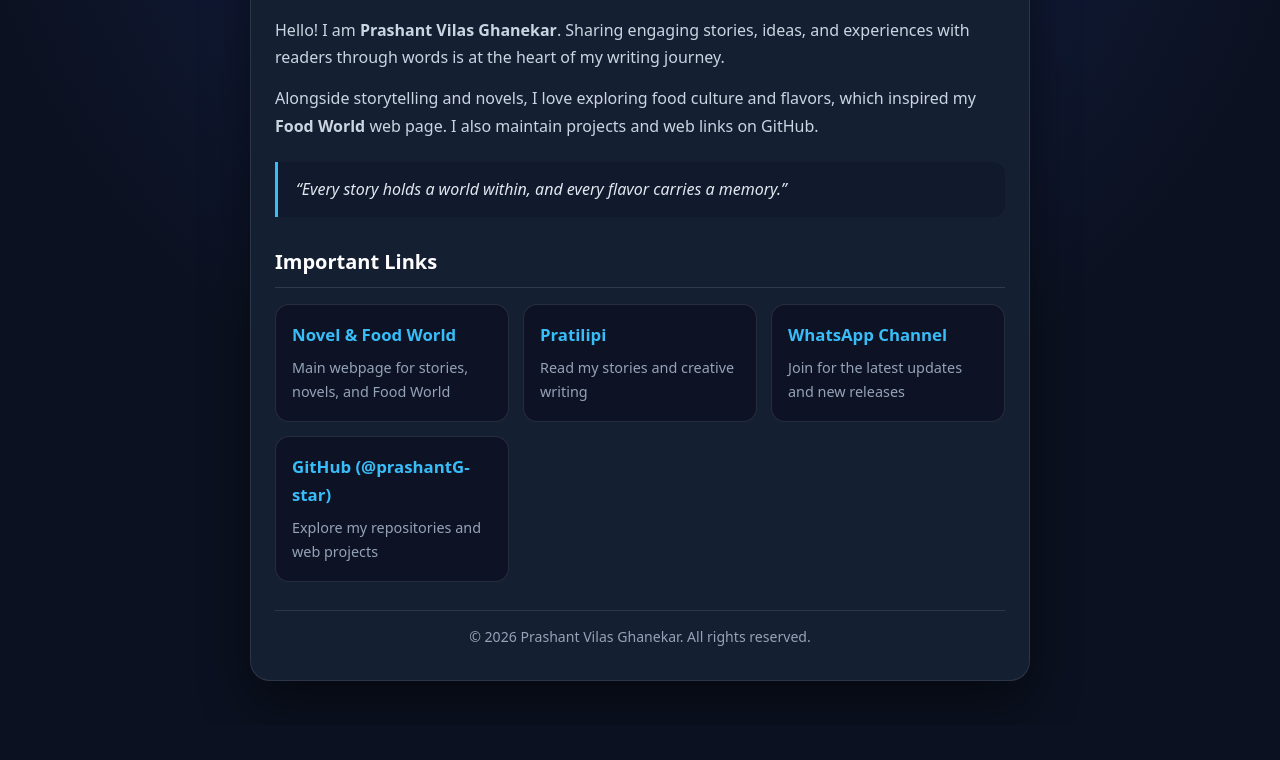
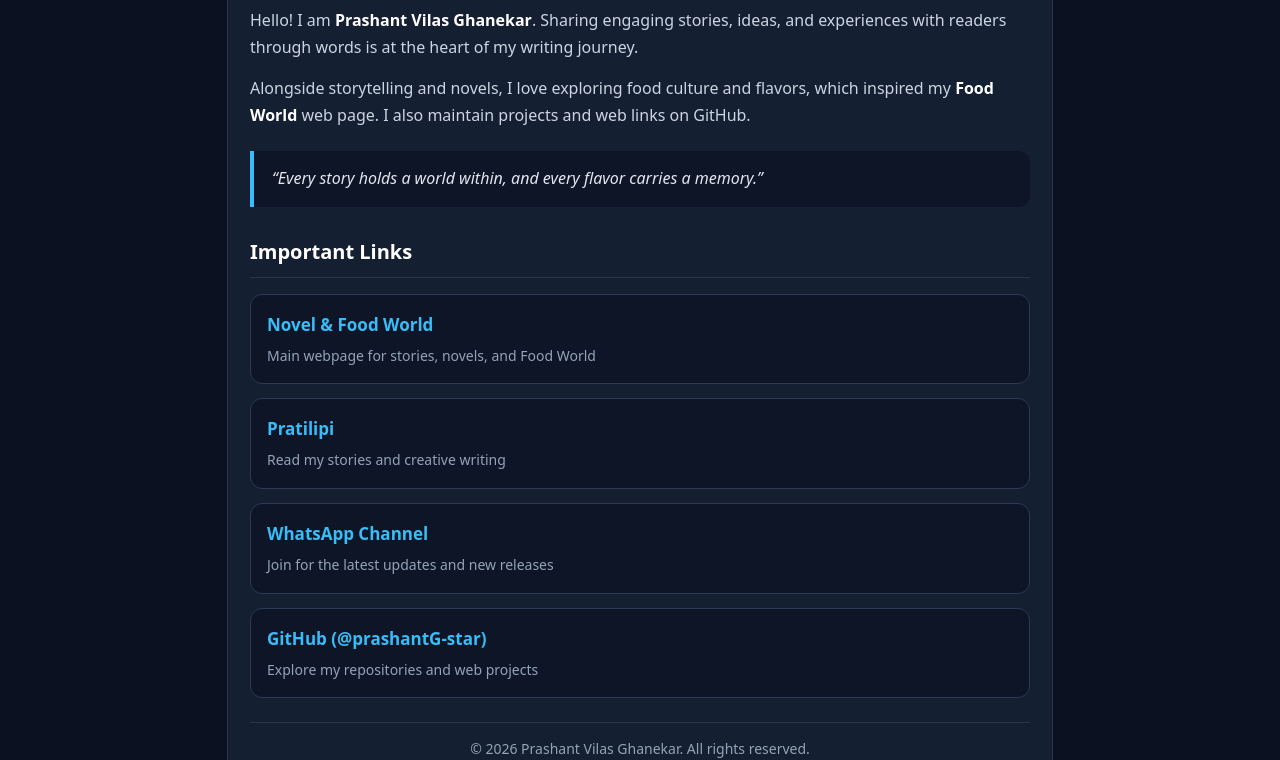
Before and after one commit to prashantG-star/prashantG-star.github.io, a plain HTML site: page index.html in a window 1280 px wide. Shown: the part 220-980 px from the top of the page. Before the commit the page ends 945 px from the top, so only its background shows below. Drawn offline with Linux system fonts and the light colour scheme.

Commit message:
Refactor index.html for improved structure and styles
Removed unused SEO meta tags and cleaned up styles. Updated footer and main content structure for better readability.

```diff
--- a/index.html
+++ b/index.html
@@ -3,14 +3,11 @@
 <head>
   <meta charset="UTF-8" />
   <meta name="viewport" content="width=device-width, initial-scale=1.0" />
-
-  <!-- SEO Meta Tags -->
   <title>Prashant Vilas Ghanekar | Author &amp; Food World Creator</title>
   <meta name="description" content="Official portfolio of Prashant Vilas Ghanekar — Author, stories and novels, Food World, GitHub projects, Pratilipi, and WhatsApp Channel." />
   <meta name="keywords" content="Prashant Vilas Ghanekar, Prashant Ghanekar, Author, Writer, Novel, Pratilipi, Food World, Novel Food World, GitHub" />
   <meta name="author" content="Prashant Vilas Ghanekar" />
 
-  <!-- Structured Data (Schema.org) for Google Search -->
   <script type="application/ld+json">
   {
     "@context": "https://schema.org",
@@ -29,173 +26,87 @@
   </script>
 
   <style>
-    * {
-      box-sizing: border-box;
+    body {
       margin: 0;
-      padding: 0;
-    }
-
-    body {
+      padding: 20px;
       font-family: system-ui, -apple-system, BlinkMacSystemFont, "Segoe UI", Roboto, sans-serif;
       background-color: #0b1120;
-      background-image: radial-gradient(circle at top, #172554 0%, #0b1120 60%);
       color: #f8fafc;
       line-height: 1.7;
-      padding: 20px;
-      min-height: 100vh;
     }
-
-    .container {
+    .wrap {
       max-width: 780px;
-      margin: 24px auto;
+      margin: 20px auto;
       background-color: #151f32;
-      border: 1px solid rgba(255, 255, 255, 0.1);
-      border-radius: 20px;
-      padding: 32px 24px;
-      box-shadow: 0 24px 50px rgba(0, 0, 0, 0.45);
+      border: 1px solid #28354f;
+      border-radius: 18px;
+      padding: 28px 22px;
     }
-
-    .badge {
-      display: inline-block;
-      background-color: rgba(56, 189, 248, 0.15);
-      color: #38bdf8;
-      font-size: 0.85rem;
-      font-weight: 600;
-      padding: 6px 14px;
-      border-radius: 999px;
-      margin-bottom: 14px;
-    }
-
-    h1 {
-      font-size: 2rem;
-      color: #ffffff;
-      margin-bottom: 8px;
-    }
-
-    .subtitle {
-      font-size: 1.05rem;
-      color: #38bdf8;
-      font-weight: 600;
-      margin-bottom: 20px;
-    }
-
-    .about-box p {
-      color: #cbd5e1;
-      font-size: 1rem;
-      margin-bottom: 14px;
-    }
-
-    .quote {
-      border-left: 3px solid #38bdf8;
-      background-color: rgba(15, 23, 42, 0.65);
-      padding: 14px 18px;
-      border-radius: 0 12px 12px 0;
-      color: #e2e8f0;
-      font-style: italic;
-      margin: 22px 0 28px;
-    }
-
-    h2 {
-      font-size: 1.25rem;
-      margin-bottom: 16px;
-      color: #ffffff;
-      border-bottom: 1px solid rgba(255, 255, 255, 0.12);
-      padding-bottom: 8px;
-    }
-
-    .links-grid {
-      display: grid;
-      grid-template-columns: repeat(auto-fit, minmax(220px, 1fr));
-      gap: 14px;
-      margin-bottom: 28px;
-    }
-
-    .link-card {
+    .card-link {
       display: block;
       text-decoration: none;
-      background-color: rgba(11, 17, 32, 0.75);
-      border: 1px solid rgba(255, 255, 255, 0.1);
-      border-radius: 14px;
+      background-color: #0d1526;
+      border: 1px solid #2b3a55;
+      border-radius: 12px;
       padding: 16px;
-      color: #f8fafc;
-      transition: transform 0.18s ease, border-color 0.18s ease, background-color 0.18s ease;
-    }
-
-    .link-card:hover {
-      transform: translateY(-3px);
-      border-color: #38bdf8;
-      background-color: #1c2942;
-    }
-
-    .link-title {
-      font-size: 1.05rem;
-      font-weight: 700;
-      color: #38bdf8;
-      margin-bottom: 6px;
-      text-decoration: none;
-    }
-
-    .link-desc {
-      font-size: 0.9rem;
-      color: #94a3b8;
-      text-decoration: none;
-    }
-
-    footer {
-      text-align: center;
-      color: #94a3b8;
-      font-size: 0.88rem;
-      padding-top: 14px;
-      border-top: 1px solid rgba(255, 255, 255, 0.1);
+      margin-bottom: 14px;
     }
   </style>
 </head>
-<body>
-  <main class="container">
-    <span class="badge">Official Portfolio</span>
-    <h1>Prashant Vilas Ghanekar</h1>
-    <div class="subtitle">Author • Story &amp; Novel Writer • Food World Creator</div>
+<body style="margin:0; padding:20px; font-family:system-ui,-apple-system,BlinkMacSystemFont,'Segoe UI',Roboto,sans-serif; background-color:#0b1120; color:#f8fafc; line-height:1.7;">
+  <div class="wrap" style="max-width:780px; margin:20px auto; background-color:#151f32; border:1px solid #28354f; border-radius:18px; padding:28px 22px;">
+    <div style="display:inline-block; background-color:#132b45; color:#38bdf8; font-size:13px; font-weight:600; padding:6px 14px; border-radius:999px; margin-bottom:14px;">
+      Official Portfolio
+    </div>
 
-    <section class="about-box">
-      <p>
-        Hello! I am <strong>Prashant Vilas Ghanekar</strong>. Sharing engaging stories, ideas, and experiences with readers through words is at the heart of my writing journey.
-      </p>
-      <p>
-        Alongside storytelling and novels, I love exploring food culture and flavors, which inspired my <strong>Food World</strong> web page. I also maintain projects and web links on GitHub.
-      </p>
-    </section>
+    <h1 style="margin:0 0 8px 0; font-size:32px; color:#ffffff;">
+      Prashant Vilas Ghanekar
+    </h1>
 
-    <blockquote class="quote">
+    <div style="font-size:16px; color:#38bdf8; font-weight:600; margin-bottom:20px;">
+      Author • Story &amp; Novel Writer • Food World Creator
+    </div>
+
+    <p style="margin:0 0 14px 0; color:#cbd5e1; font-size:16px;">
+      Hello! I am <strong style="color:#ffffff;">Prashant Vilas Ghanekar</strong>. Sharing engaging stories, ideas, and experiences with readers through words is at the heart of my writing journey.
+    </p>
+
+    <p style="margin:0 0 22px 0; color:#cbd5e1; font-size:16px;">
+      Alongside storytelling and novels, I love exploring food culture and flavors, which inspired my <strong style="color:#ffffff;">Food World</strong> web page. I also maintain projects and web links on GitHub.
+    </p>
+
+    <blockquote style="margin:0 0 28px 0; padding:14px 18px; border-left:4px solid #38bdf8; background-color:#0d1526; border-radius:0 12px 12px 0; color:#e2e8f0; font-style:italic;">
       “Every story holds a world within, and every flavor carries a memory.”
     </blockquote>
 
-    <h2>Important Links</h2>
-    <div class="links-grid">
-      <a class="link-card" href="https://sites.google.com/view/novelfoodworld/home" target="_blank" rel="noopener noreferrer">
-        <div class="link-title">Novel &amp; Food World</div>
-        <div class="link-desc">Main webpage for stories, novels, and Food World</div>
-      </a>
+    <h2 style="margin:0 0 16px 0; font-size:20px; color:#ffffff; border-bottom:1px solid #28354f; padding-bottom:8px;">
+      Important Links
+    </h2>
 
-      <a class="link-card" href="https://pratilipi.app.link/fim02jXPR7b" target="_blank" rel="noopener noreferrer">
-        <div class="link-title">Pratilipi</div>
-        <div class="link-desc">Read my stories and creative writing</div>
-      </a>
+    <a class="card-link" href="https://sites.google.com/view/novelfoodworld/home" target="_blank" rel="noopener noreferrer" style="display:block; text-decoration:none; background-color:#0d1526; border:1px solid #2b3a55; border-radius:12px; padding:16px; margin-bottom:14px;">
+      <div style="font-size:17px; font-weight:700; color:#38bdf8; margin-bottom:4px; text-decoration:none;">Novel &amp; Food World</div>
+      <div style="font-size:14px; color:#94a3b8; text-decoration:none;">Main webpage for stories, novels, and Food World</div>
+    </a>
 
-      <a class="link-card" href="https://whatsapp.com/channel/0029Vb9XgeKDjiOej44Jlq1l" target="_blank" rel="noopener noreferrer">
-        <div class="link-title">WhatsApp Channel</div>
-        <div class="link-desc">Join for the latest updates and new releases</div>
-      </a>
+    <a class="card-link" href="https://pratilipi.app.link/fim02jXPR7b" target="_blank" rel="noopener noreferrer" style="display:block; text-decoration:none; background-color:#0d1526; border:1px solid #2b3a55; border-radius:12px; padding:16px; margin-bottom:14px;">
+      <div style="font-size:17px; font-weight:700; color:#38bdf8; margin-bottom:4px; text-decoration:none;">Pratilipi</div>
+      <div style="font-size:14px; color:#94a3b8; text-decoration:none;">Read my stories and creative writing</div>
+    </a>
 
-      <a class="link-card" href="https://github.com/prashantG-star" target="_blank" rel="noopener noreferrer">
-        <div class="link-title">GitHub (@prashantG-star)</div>
-        <div class="link-desc">Explore my repositories and web projects</div>
-      </a>
-    </div>
+    <a class="card-link" href="https://whatsapp.com/channel/0029Vb9XgeKDjiOej44Jlq1l" target="_blank" rel="noopener noreferrer" style="display:block; text-decoration:none; background-color:#0d1526; border:1px solid #2b3a55; border-radius:12px; padding:16px; margin-bottom:14px;">
+      <div style="font-size:17px; font-weight:700; color:#38bdf8; margin-bottom:4px; text-decoration:none;">WhatsApp Channel</div>
+      <div style="font-size:14px; color:#94a3b8; text-decoration:none;">Join for the latest updates and new releases</div>
+    </a>
 
-    <footer>
-      &copy; <span id="year"></span> Prashant Vilas Ghanekar. All rights reserved.
+    <a class="card-link" href="https://github.com/prashantG-star" target="_blank" rel="noopener noreferrer" style="display:block; text-decoration:none; background-color:#0d1526; border:1px solid #2b3a55; border-radius:12px; padding:16px; margin-bottom:24px;">
+      <div style="font-size:17px; font-weight:700; color:#38bdf8; margin-bottom:4px; text-decoration:none;">GitHub (@prashantG-star)</div>
+      <div style="font-size:14px; color:#94a3b8; text-decoration:none;">Explore my repositories and web projects</div>
+    </a>
+
+    <footer style="text-align:center; color:#94a3b8; font-size:14px; padding-top:14px; border-top:1px solid #28354f;">
+      &copy; <span id="year">2026</span> Prashant Vilas Ghanekar. All rights reserved.
     </footer>
-  </main>
+  </div>
 
   <script>
     document.getElementById("year").textContent = new Date().getFullYear();
```
